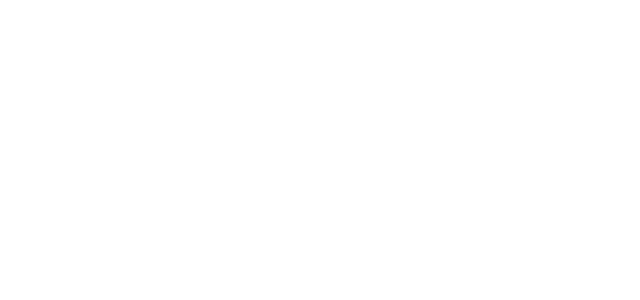
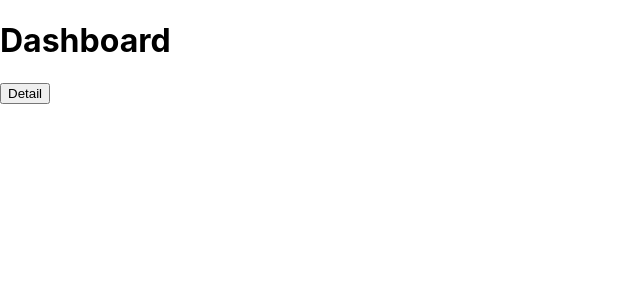
Before and after one commit to TotosL125/crypto-dashboard, a React (Create React App) app: page / in a window 1280 px wide. Shown: the top 300 px of the page, without its empty margins (0-640 px from the left). Built offline with nearby package versions, Linux system fonts and the light colour scheme.

Commit message:
Add routing and navigation
The Dashboard component is displayed as the default page.

```diff
--- a/src/App.tsx
+++ b/src/App.tsx
@@ -1,7 +1,16 @@
 import React from "react";
+import { createBrowserRouter, RouterProvider } from "react-router-dom";
+
+import Dashboard from "./pages/Dashboard";
+import Detail from "./pages/Detail";
+
+const router = createBrowserRouter([
+  { path: "/", element: <Dashboard /> },
+  { path: "/id/details", element: <Detail /> },
+]);
 
 function App() {
-  return <div></div>;
+  return <RouterProvider router={router} />;
 }
 
 export default App;
--- /dev/null
+++ b/src/components/RouteButton.tsx
@@ -0,0 +1,12 @@
+import React, { FC } from "react";
+import { Link } from "react-router-dom";
+
+const RouteButton: FC<{ title: string; path: string }> = (props) => {
+  return (
+    <Link to={props.path}>
+      <button>{props.title}</button>
+    </Link>
+  );
+};
+
+export default RouteButton;
--- a/src/pages/Dashboard.tsx
+++ b/src/pages/Dashboard.tsx
@@ -1,9 +1,15 @@
 import React, { FC } from "react";
 
 import Header from "../components/Header";
+import RouteButton from "../components/RouteButton";
 
 const Dashboard: FC = () => {
-  return <Header title="Dashboard" />;
+  return (
+    <div>
+      <Header title="Dashboard" />
+      <RouteButton title="Detail" path="/id/details" />
+    </div>
+  );
 };
 
 export default Dashboard;
--- a/src/pages/Detail.tsx
+++ b/src/pages/Detail.tsx
@@ -1,9 +1,15 @@
 import React, { FC } from "react";
 
 import Header from "../components/Header";
+import RouteButton from "../components/RouteButton";
 
 const Detail: FC = () => {
-  return <Header title="Details" />;
+  return (
+    <div>
+      <RouteButton title="Dash" path="/" />
+      <Header title="Details" />
+    </div>
+  );
 };
 
 export default Detail;
```
